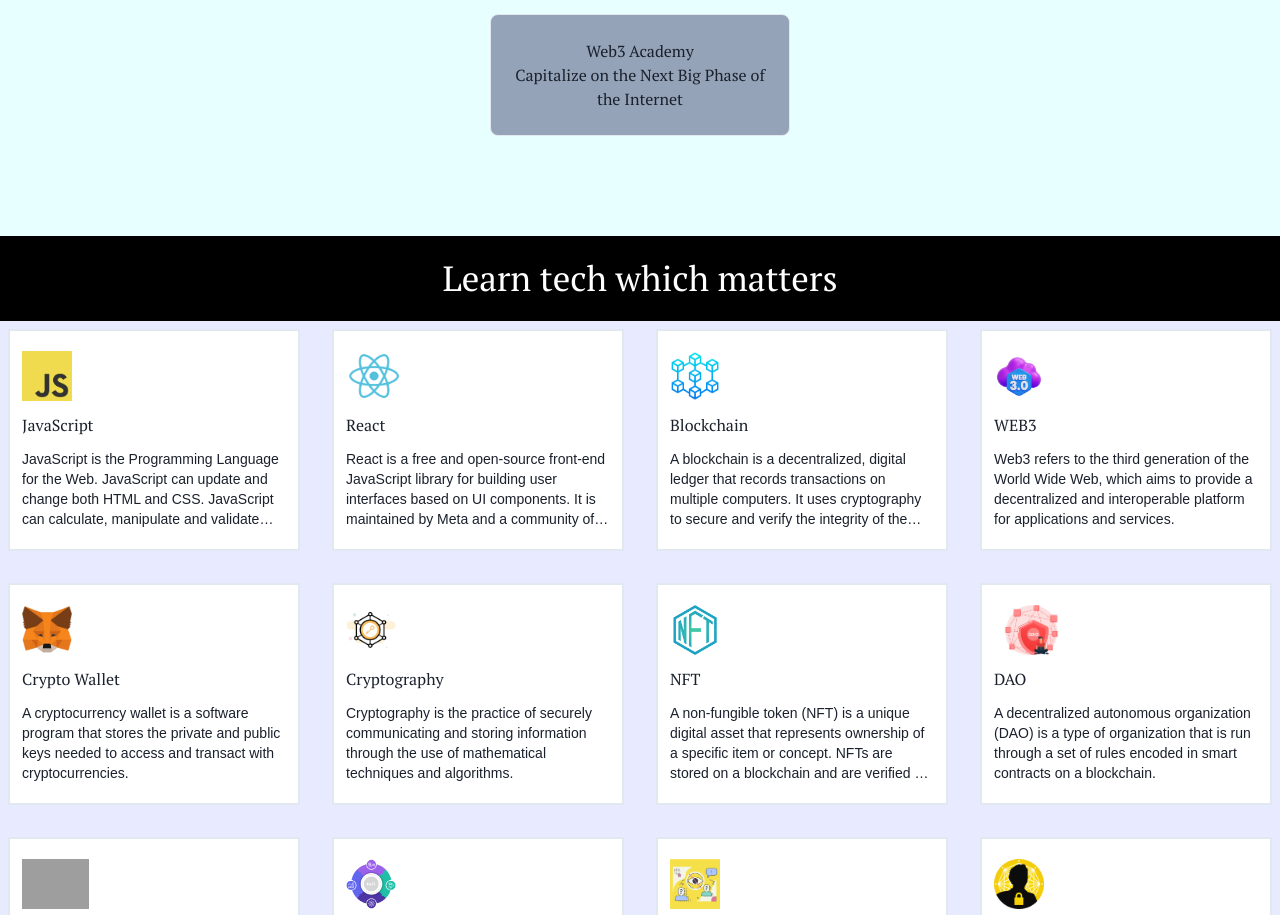
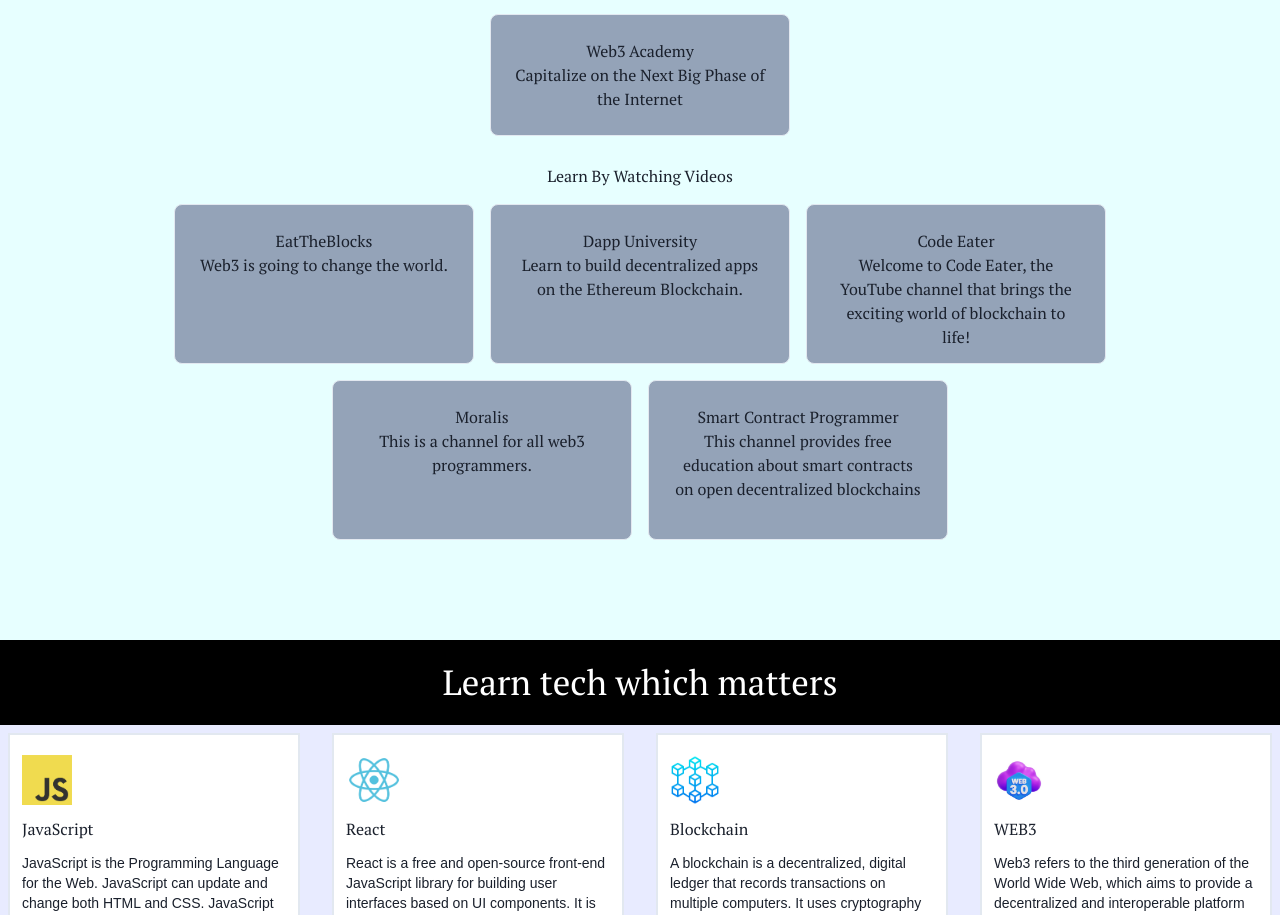
Before and after one commit to Jayjeet1013/Web3_Campus, a Next.js app: page /learn in a window 1280 px wide. Shown: the part 1382-2297 px from the top of the page. Built offline with nearby package versions, Linux system fonts and the light colour scheme; grey boxes are pictures that could not be loaded.

Commit message:
add youtube channells

```diff
--- a/src/components/home/Projects.tsx
+++ b/src/components/home/Projects.tsx
@@ -4,9 +4,9 @@
 
 export default function Projects() {
   return (
-    <div className="bg-[#FEFBEE]  border-b-2 border-dark">
+    <div className="bg-black  border-b-2 border-dark">
       <div className="text-center p-4 ">
-        <h3 className="text-[20px] relative md:-mt-0 -mt-8 md:text-[36px] text-black">
+        <h3 className="text-[20px] relative md:-mt-0 -mt-8 md:text-[36px] text-white bg-black">
           Build real world project, that change peoples life
         </h3>
       </div>
--- a/src/components/home/Tech.tsx
+++ b/src/components/home/Tech.tsx
@@ -29,7 +29,7 @@
   return (
     <div className="bg-[#fff]">
       <div className="flex flex-col items-center justify-center px-5 py-20 ">
-        <div className="text-center">
+        <div className="  text-center">
           <h3 className="h3 mb-2 pb-4">Learn technology which matters !</h3>
         </div>
 
--- /dev/null
+++ b/src/components/learn/LearnByYoutube.tsx
@@ -0,0 +1,28 @@
+import React from 'react'
+import { YoutubeData } from '@/data/youtubedata'
+import Link from 'next/link'
+
+const LearnByYoutube = () => {
+  return (
+    <div className='pt-7 '>
+
+
+ <h1>Learn By Watching Videos</h1>
+ <div  className='flex gap-4 flex-wrap  items-center justify-center pt-4 '>
+
+        {YoutubeData.map((data)=>(
+           <div key={data.id} className=' '>
+                <Link href={data.link} target='_blank'>
+                        <div className='border bg-slate-400 p-6 h-[160px]  w-[300px] rounded-lg '>
+            <div>{data.title}</div>
+            <div>{data.description}</div>
+            </div>
+            </Link>
+           </div>
+        ))}
+</div>
+    </div>
+  )
+}
+
+export default LearnByYoutube
--- a/src/components/learn/LearnHeader.tsx
+++ b/src/components/learn/LearnHeader.tsx
@@ -1,6 +1,7 @@
 import React from "react";
 import LearnByGame from "./LearnByGame";
 import Platforms from "./Platforms";
+import LearnByYoutube from "./LearnByYoutube";
 
 export default function LearnHeader() {
   return (
@@ -19,6 +20,7 @@
         <div>
           <LearnByGame/>
           <Platforms/>
+          <LearnByYoutube/>
         </div>
       </div>
     </div>
--- /dev/null
+++ b/src/data/youtubedata.tsx
@@ -0,0 +1,34 @@
+export const YoutubeData =[
+        {
+          id:1,
+          title:'EatTheBlocks',
+          description:'Web3 is going to change the world.',
+          link:'https://www.youtube.com/c/EatTheBlocks',
+        },
+        {
+                id:2,
+                title:'Dapp University',
+                description:'Learn to build decentralized apps on the Ethereum Blockchain.                ',
+                link:'https://www.youtube.com/c/DappUniversity',
+              },
+              {
+                id:3,
+                title:'Code Eater',
+                description:'Welcome to Code Eater, the YouTube channel that brings the exciting world of blockchain to life!',
+                link:'https://www.youtube.com/c/EatTheBlocks',
+              },
+              {
+                id:4,
+                title:'Moralis',
+                description:'This is a channel for all web3 programmers. ',
+                link:'https://www.youtube.com/c/MoralisWeb3',
+              },
+              {
+                id:5,
+                title:'Smart Contract Programmer',
+                description:'This channel provides free education about smart contracts on open decentralized blockchains',
+                link:'https://www.youtube.com/channel/UCJWh7F3AFyQ_x01VKzr9eyA',
+              },
+
+
+]
--- a/src/pages/newsletter/index.tsx
+++ b/src/pages/newsletter/index.tsx
@@ -41,10 +41,10 @@
             <thead>
               <tr className="bg-gray-200">
                 <th className="p-2">Title</th>
-                <th className="p-2">Date</th>
+                <th className="p-2">Date & Time</th>
                 <th className="p-2">Country</th>
                 <th className="p-2">Publisher</th>
-                <th className="p-2">Language</th>
+
                 <th className="p-2">Actions</th>
               </tr>
             </thead>
@@ -55,7 +55,6 @@
                   <td className="p-2">{article.pubDate}</td>
                   <td className="p-2">{article.country.join(', ')}</td>
                   <td className="p-2">{article.creator}</td>
-                  <td className="p-2">{article.language}</td>
                   <td className="p-2">
                     <Link href={article.link} target='_blank' passHref>
                       <button className="px-2 w-[100px] text-[14px] py-2 bg-blue-500 text-white rounded hover:bg-blue-600">Read More</button>
```
